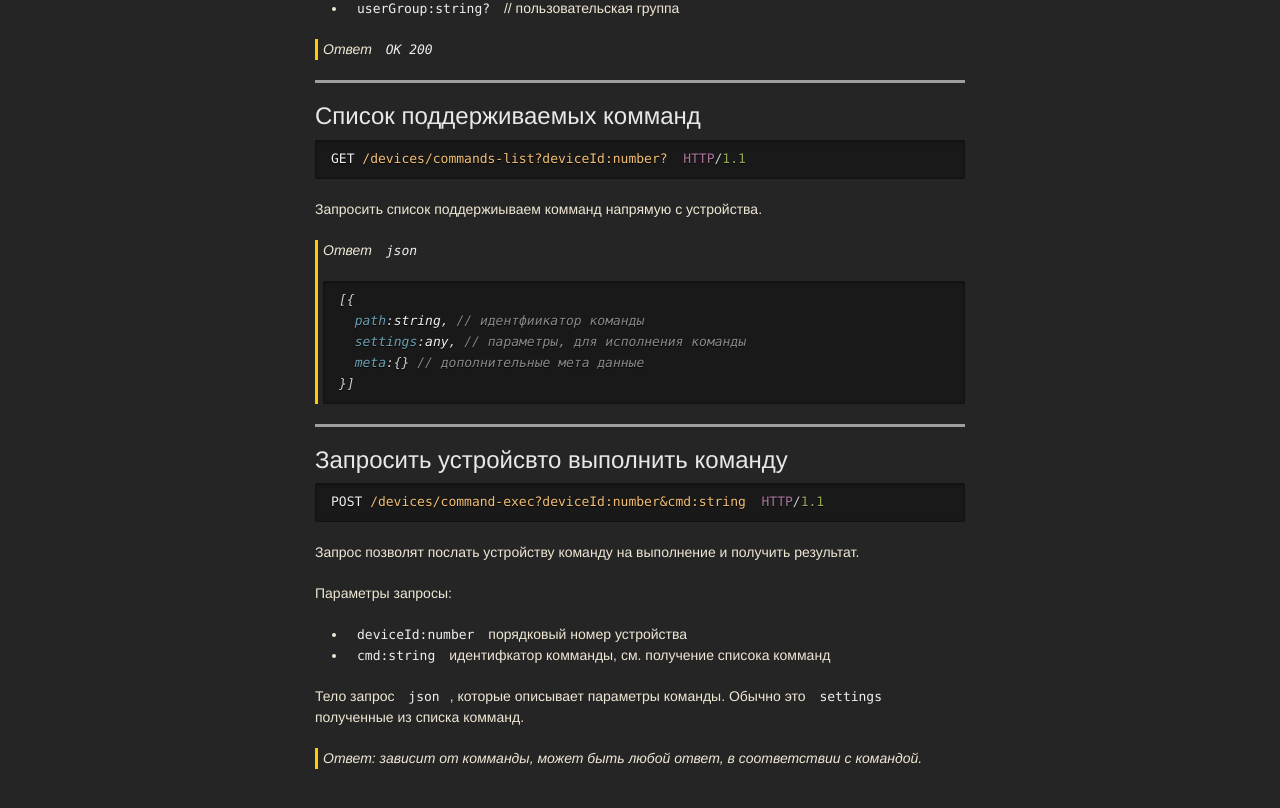
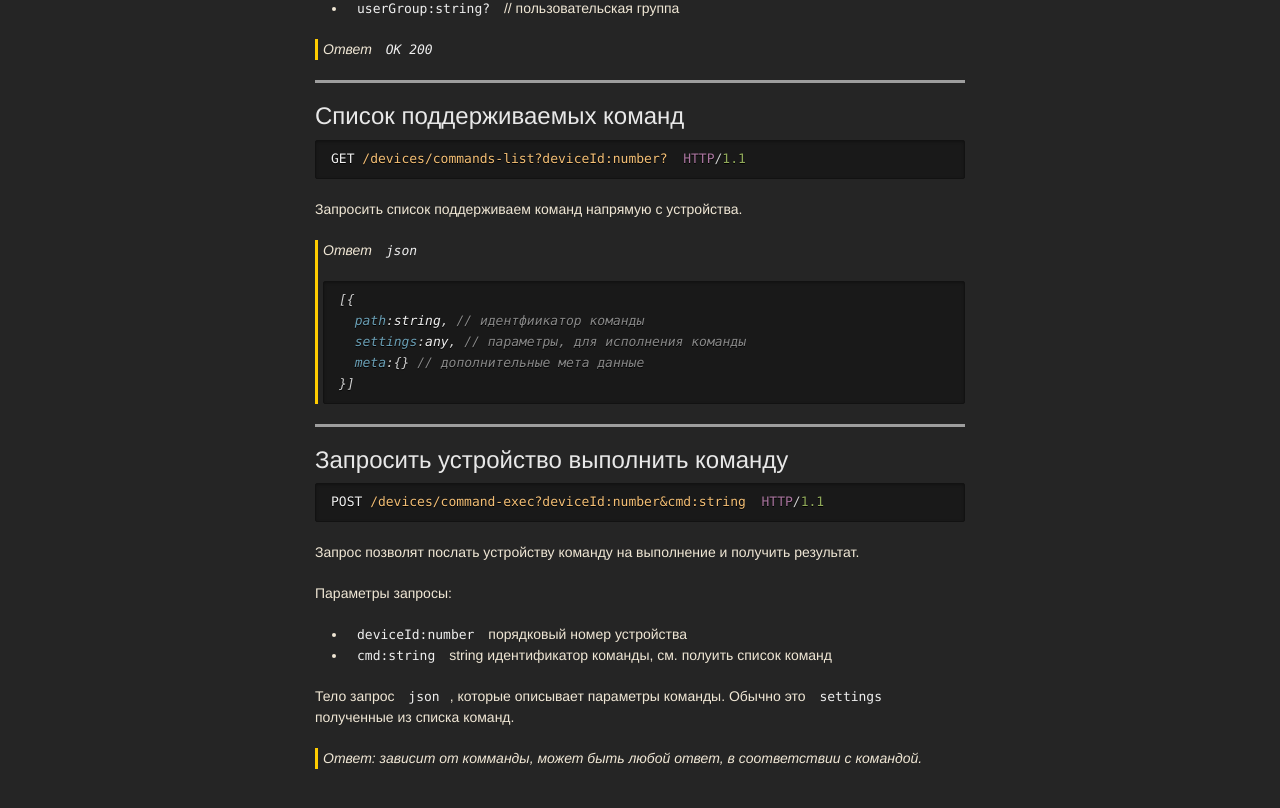
Before and after one commit to mcdis/wcc.api.doc, a Jekyll site: the page built from docs/_apis/devices.md, in a window 1280 px wide and 1400 px high, scrolled down 3399 px. Shown: the part 521-1329 px from the top of the window. Built offline with Jekyll 4.4.1, drawn with Linux system fonts in a browser that asks for light colours; some web fonts are replaced; some of the changed text lies outside the part shown; grey boxes are pictures that could not be loaded.

Commit message:
правка опечаток и ошибок поправлен target для медиабиблиотеки

````diff
--- a/docs/_apis/devices.md
+++ b/docs/_apis/devices.md
@@ -189,12 +189,12 @@ POST /devices/update-info?deviceId:number?  HTTP/1.1
 > Ответ `OK 200`
 
 ***
-## Список поддерживаемых комманд
+## Список поддерживаемых команд
 ```http
 GET /devices/commands-list?deviceId:number?  HTTP/1.1
 ```
 
-Запросить список поддержиываем комманд напрямую с устройства.
+Запросить список поддерживаем команд напрямую с устройства.
 
 > Ответ `json`
 ```js
@@ -206,7 +206,7 @@ GET /devices/commands-list?deviceId:number?  HTTP/1.1
 ```
 
 ***
-## Запросить устройсвто выполнить команду
+## Запросить устройство выполнить команду
 ```http
 POST /devices/command-exec?deviceId:number&cmd:string  HTTP/1.1
 ```
@@ -215,9 +215,9 @@ POST /devices/command-exec?deviceId:number&cmd:string  HTTP/1.1
 
 Параметры запросы:
   - `deviceId:number` порядковый номер устройства
-  - `cmd:string` идентифкатор комманды, см. __получение списока комманд__
+  - `cmd:string` string идентификатор команды, см. __полуить список команд__
 
 Тело запрос `json`, которые описывает параметры команды.
-Обычно это `settings` полученные из списка комманд.
+Обычно это `settings` полученные из списка команд.
 
 > Ответ: зависит от комманды, может быть любой ответ, в соответствии с командой.
````
Also changed, not shown: other parts of docs/_apis/devices.md (+2 -2 lines), docs/_apis/backyard.md (+3 -3 lines), docs/_apis/backyard/media-library.md (+1 -1 lines), docs/_apis/info.md (+1 -1 lines), docs/index.md (+2 -2 lines).
